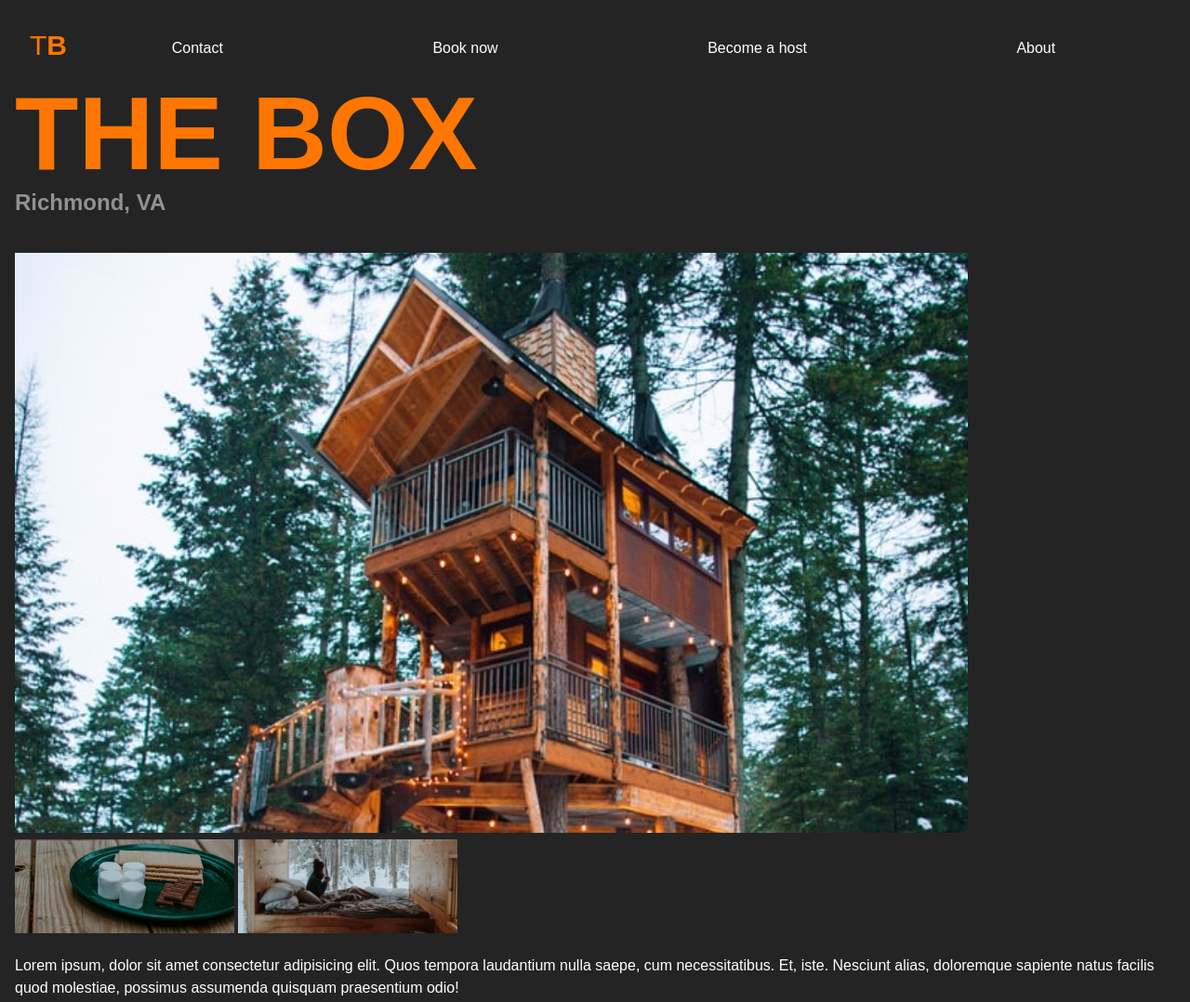
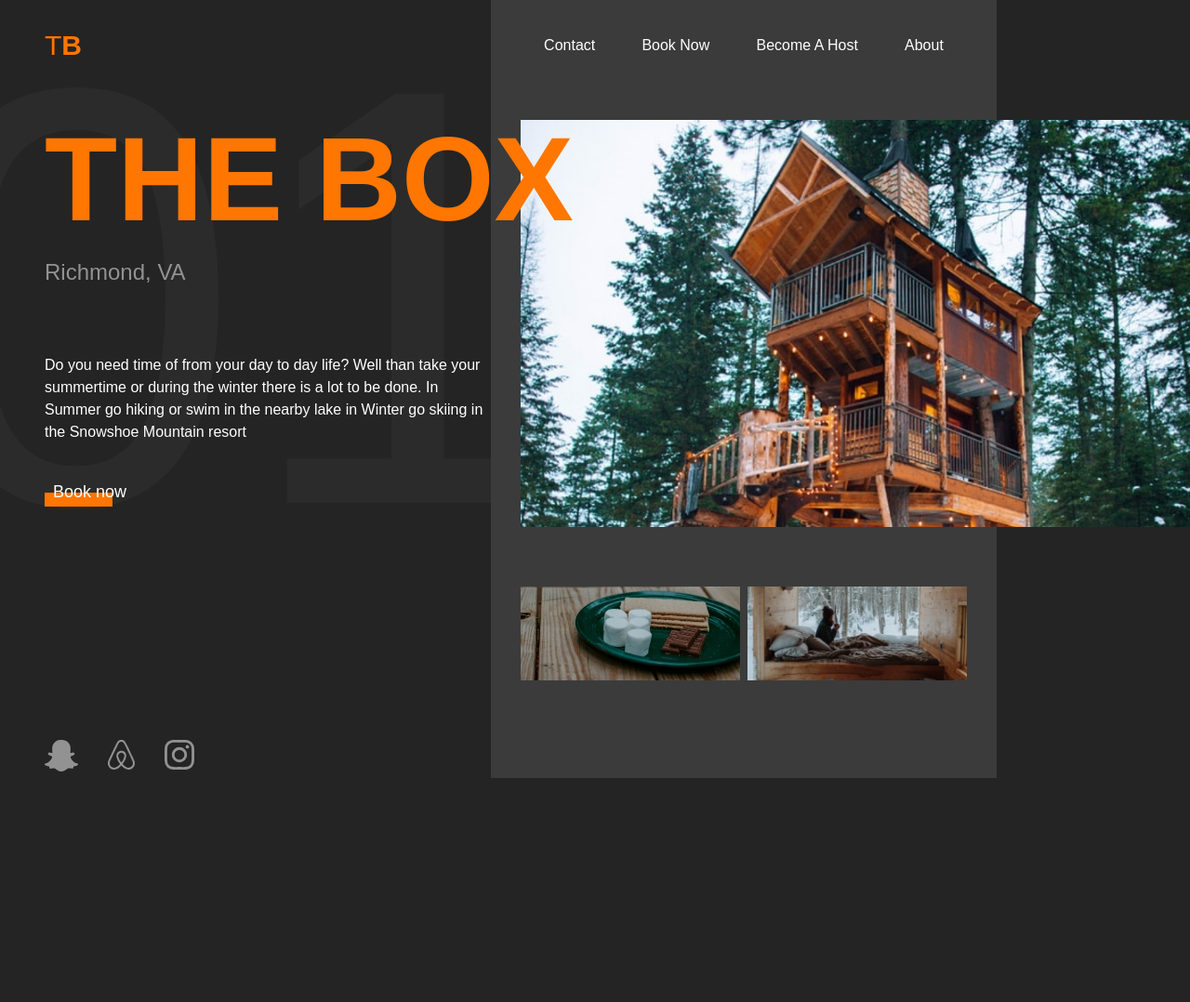
Before and after one commit to omarnazih/The-Box-mobile-first-future-design, a plain HTML site: page index.html in a window 1280 px wide. Shown: the top 1078 px of the page at 93% size. After the commit the page ends 837 px from the top, so only its background shows below. Drawn offline with Linux system fonts and the light colour scheme.

Commit message:
the box final version

```diff
--- /dev/null
+++ b/css/styles.css
@@ -0,0 +1,212 @@
+*,
+*::before,
+*::after {
+  box-sizing: border-box;
+}
+
+:root {
+  --clr-icons: #929292;
+  --clr-text: #fff;
+  --clr-bg-dark: #242424;
+  --clr-bg-light: #3b3b3b;
+  --clr-accent: #ff7600;
+}
+
+body {
+  margin: 1em;
+  background-color: var(--clr-bg-dark);
+  color: var(--clr-text);
+  line-height: 1.5;
+  font-family: sans-serif;
+}
+
+img {
+  max-width: 100%;
+}
+
+.btn {
+  cursor: pointer;
+  display: inline-block;
+  border: 0;
+  background: transparent;
+  color: var(--clr-text);
+  font-size: 1.125rem;
+  padding: 0.5em;
+  position: relative;
+  align-self: start;
+  justify-self: start;
+}
+
+.btn::after {
+  content: "";
+  position: absolute;
+  background: var(--clr-accent);
+  height: 0.85em;
+  width: 75%;
+  left: 0;
+  top: 50%;
+  z-index: -1;
+  transition: transform 175ms cubic-bezier(0.91, 0, 0.55, 1.64);
+  transform-origin: bottom left;
+}
+
+.btn:hover::after,
+.btn:focus::after {
+  transform: scale(1.35, 1.85);
+}
+
+.title {
+  color: var(--clr-accent);
+  text-transform: uppercase;
+  margin: 0;
+  line-height: 1;
+  font-size: clamp(3rem, 10vw, 12rem);
+}
+
+.location {
+  color: var(--clr-icons);
+  margin: 0;
+  font-size: 1.5rem;
+  margin-bottom: 1.5em;
+}
+
+header {
+  display: flex;
+  align-items: center;
+  margin: 2em 0;
+}
+
+.nav {
+  flex-grow: 1;
+  display: flex;
+  justify-content: space-around;
+}
+
+.nav__link {
+  color: var(--clr-text);
+  text-transform: capitalize;
+  text-decoration: none;
+}
+
+.nav__link:hover,
+.nav__link:focus {
+  color: var(--clr-accent);
+}
+
+.secondary-images {
+  display: flex;
+  gap: 0.5em;
+}
+
+footer {
+  margin-top: 2em;
+}
+
+.social-links {
+  display: flex;
+  gap: 2em;
+}
+
+.social-link:hover,
+.social-link:focus {
+  opacity: 0.5;
+}
+
+@media (min-width: 800px) {
+  body {
+    margin: 0;
+  }
+
+  .main-grid {
+    display: grid;
+    grid-template-columns:
+      minmax(1em, 1fr)
+      repeat(2, minmax(15rem, 35rem))
+      minmax(5rem, 10rem)
+      minmax(1em, 1fr);
+    gap: 2em;
+    position: relative;
+  }
+
+  header {
+    grid-column: 2 / 5;
+    display: grid;
+    grid-template-columns: subgrid;
+  }
+
+  .nav {
+    grid-column: 2 / 5;
+  }
+
+  main {
+    grid-column: 2 / -1;
+    display: grid;
+    grid-template-columns: subgrid;
+    grid-auto-rows: min-content;
+    grid-auto-flow: dense;
+  }
+
+  main::after {
+    content: "";
+    position: absolute;
+    background-color: var(--clr-bg-light);
+    top: 0;
+    bottom: 0;
+    left: -2em;
+    right: -2em;
+    grid-column: 3 / 5;
+    z-index: -10;
+  }
+
+  .title {
+    grid-column: 1 / 3;
+    grid-row: 1;
+  }
+
+  .location,
+  .description {
+    grid-column: 1 / 2;
+  }
+
+  .description::after {
+    content: "01";
+    font-size: 50vw;
+    position: absolute;
+    opacity: 0.03;
+    z-index: -100;
+    line-height: 1;
+    /*     grid-column: 1 / 3; */
+    left: -0.15em;
+    top: 0;
+  }
+
+  .primary-image {
+    grid-column: 2 / -1;
+    grid-row: 1 / span 4;
+    z-index: -1;
+    height: 100%;
+    max-height: 500px;
+    width: min(100%, 1000px);
+    object-fit: cover;
+  }
+
+  .secondary-images {
+    grid-column: 2 / 4;
+    margin-top: 4em;
+  }
+
+  footer {
+    grid-column: 2 / 3;
+  }
+}
+
+@media (min-width: 1200px) {
+  main::after {
+    grid-column: 3 / 4;
+  }
+
+  .nav,
+  .secondary-images {
+    grid-column: 2 / 3;
+  }
+}
--- a/index.html
+++ b/index.html
@@ -1,48 +1,55 @@
 <!DOCTYPE html>
 <html lang="en">
+
 <head>
     <meta charset="UTF-8">
     <meta name="viewport" content="width=device-width, initial-scale=1.0">
+    <title>The Box</title>
+    <link rel="stylesheet" href="/css/styles.css">
+</head>
 
-
-    <!-- CSS && CDN -->
-    <link rel="stylesheet" href="style.css">
-    <!-- Title -->
-    <title>The Box</title>
-</head>
 <body>
 
-    <div class="box_container">
+    <div class="main-grid">
         <header>
-            <div class="logo">
-                <img src="./img/TB.svg" alt="The Box" class="thebox_logo">
-            </div>
-            <nav class="navbar">
-                <a href="#" class="nav_items">Contact</a>
-                <a href="#" class="nav_items">Book now</a>
-                <a href="#" class="nav_items">Become a host</a>
-                <a href="#" class="nav_items">About</a>
+            <img class="logo" src="img/TB.svg" alt="The Box">
+            <nav class="nav">
+                <a href="#" class="nav__link">contact</a>
+                <a href="#" class="nav__link">book now</a>
+                <a href="#" class="nav__link">become a host</a>
+                <a href="#" class="nav__link">about</a>
             </nav>
         </header>
+
         <main>
             <h1 class="title">The Box</h1>
-            <h4 class="location">Richmond, VA</h4>
-            <img src="./img/house.jpg" alt="house image" class="main_image">
-            <div class="secondary_images">
-                <img src="./img/little-1.jpg" alt="inside the house images" class="small_images">
-                <img src="./img/little-2.jpg" alt="inside the house images" class="small_images">
+            <p class="location">Richmond, VA</p>
+            <img src="img/house.jpg" alt="" class="primary-image">
+            <div class="secondary-images">
+                <img src="img/little-1.jpg" alt="" class="secondary-image">
+                <img src="img/little-2.jpg" alt="" class="secondary-image">
             </div>
-            <p class="description">Lorem ipsum, dolor sit amet consectetur adipisicing elit. Quos tempora laudantium nulla saepe, cum necessitatibus. Et, iste. Nesciunt alias, doloremque sapiente natus facilis quod molestiae, possimus assumenda quisquam praesentium odio!</p>
+            <p class="description">Do you need time of from your day to day life? Well than take your summertime or
+                during the winter there is a lot to be done. In Summer go hiking or swim in the nearby lake in Winter go
+                skiing in the Snowshoe Mountain resort</p>
             <button class="btn">Book now</button>
         </main>
+
         <footer>
             <div class="social-links">
-                <a href="#" class="social-link"><img src="./img/snapchat-ghost.svg" alt="social media logo"></a>
-                <a href="#" class="social-link"><img src="./img/airbnb.svg" alt="social media logo"></a>
-                <a href="#" class="social-link"><img src="./img/instagram.svg" alt="social media logo"></a>
+                <a href="#" class="social-link" aria-label="snapchat">
+                    <img src="img/snapchat-ghost.svg" alt="snapchat" class="social-img">
+                </a>
+                <a href="#" class="social-link" aria-label="airbnb">
+                    <img src="img/airbnb.svg" alt="airbnb" class="social-img">
+                </a>
+                <a href="#" class="social-link" aria-label="instagram">
+                    <img src="img/instagram.svg" alt="instagram" class="social-img">
+                </a>
             </div>
         </footer>
     </div>
 
 </body>
+
 </html>
--- a/style.css
+++ /dev/null
@@ -1,105 +0,0 @@
-*,
-*::before,
-*::after{
-    box-sizing: border-box;
-}
-
-:root {
-    --clr-icons: #929292;
-    --clr-text: #fff;
-    --clr-bg-dark: #242424;
-    --clr-bg-light: #3b3b3b;
-    --clr-accent: #ff7600;
-  }
-
-body{
-    margin: 1rem;
-    background-color: var(--clr-bg-dark);
-    font-family: sans-serif;
-    line-height: 1.5;
-    color: var(--clr-text);
-}
-
-img{
-    max-width: 100%;
-}
-
-header{
-    display: flex;
-    padding: 1em;
-}
-
-.navbar{
-    display: flex;
-    align-items:center;
-    flex: 1;
-    justify-content: space-around;
-}
-
-.nav_items{
-    color: var(--clr-text);
-    text-decoration: none;
-}
-
-.nav_items:hover{
-    color: var(--clr-accent);
-    transition: 0.3s;
-}
-
-.title{
-    color: var(--clr-accent);
-    font-size: clamp(3rem, 10vw, 7rem);
-    text-transform: uppercase;
-    margin: 0;
-    line-height: 1;
-}
-
-
-.location{
-    color: var(--clr-icons);
-    margin: 0;
-    font-size: 1.5rem;
-    margin-bottom: 1.5em;
-}
-
-.secondary-images{
-    display: flex;
-    gap: 0.5em;
-}
-
-.btn{
-    background: transparent;
-    border: none;
-    font-size: 1.5rem;
-    color: var(--clr-text);
-    padding: 0.75em;
-    display: inline-block;
-    position: relative;
-}
-
-.btn::after{
-    content: '';
-    width: 70%;
-    height: 0.85em;
-    background: var(--clr-accent);
-    position: absolute;
-    top: 50%;
-    left: 0;
-    z-index: -1;
-    transition: transform 175ms cubic-bezier(0.91, 0, 0.55, 1.64);
-    transform-origin: bottom left;
-}
-
-.btn:hover::after,
-.btn:focus::after{
-    transform: scale(1.35, 1.85);
-}
-
-footer {
-    margin-top: 2em;
-}
-
-.social-link:hover{
-    opacity: 0.5;
-    transition: 0.3s;
-}
```
